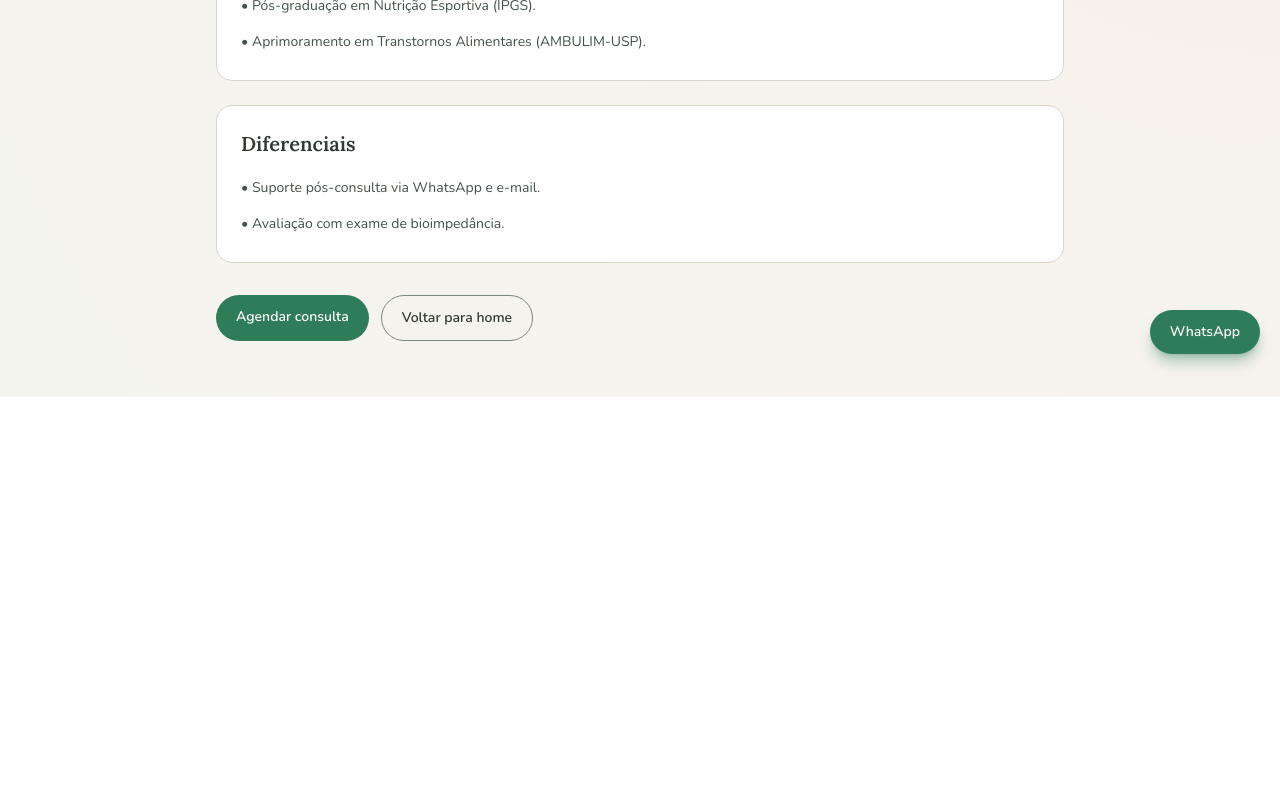
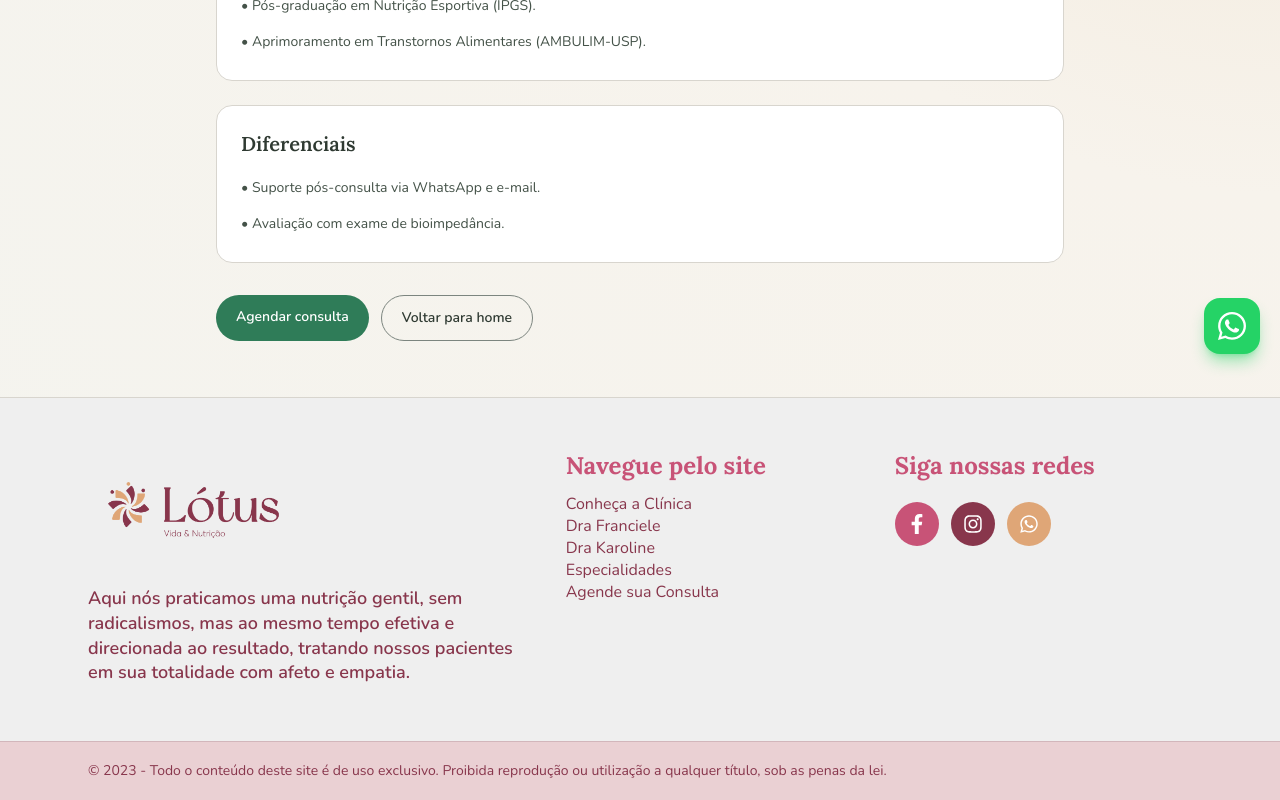
Before and after one commit to AriSilva94/lotusnutricao, a Next.js app: page /franciele-lucci in a window 1280 px wide. Shown: the part 426-1226 px from the top of the page. Before the commit the page ends 823 px from the top, so only its background shows below. Built offline with nearby package versions, Linux system fonts and the light colour scheme.

Commit message:
feat: create footer layout

```diff
--- a/app/layout.tsx
+++ b/app/layout.tsx
@@ -1,5 +1,6 @@
 import type { Metadata } from "next";
 import { Lora, Nunito } from "next/font/google";
+import { Footer } from "@/components/home/Footer";
 import { Header } from "@/components/Header";
 import { WhatsAppFloat } from "@/components/WhatsAppFloat";
 import "./globals.css";
@@ -30,6 +31,7 @@ export default function RootLayout({
       <body className={`${nunito.variable} ${lora.variable} antialiased`}>
         <Header />
         {children}
+        <Footer />
         <WhatsAppFloat />
       </body>
     </html>
--- a/app/page.tsx
+++ b/app/page.tsx
@@ -4,14 +4,11 @@ import { ContactSection } from "@/components/home/ContactSection";
 import { DoctorHighlightSection } from "@/components/home/DoctorHighlightSection";
 import { ExclusiveContentSection } from "@/components/home/ExclusiveContentSection";
 import { HeroSection } from "@/components/home/HeroSection";
-import { SiteFooter } from "@/components/home/SiteFooter";
 import { NutritionBannerSection } from "@/components/home/NutritionBannerSection";
 import { SpecialtiesSection } from "@/components/home/SpecialtiesSection";
 import { TestimonialsCarousel } from "@/components/TestimonialsCarousel";
 import {
-  clinicAddress,
   doctors,
-  socialLinks,
   specialties,
   testimonials,
   whatsappLink,
@@ -48,8 +45,6 @@ export default function Home() {
 
       <ContactSection whatsappLink={whatsappLink} />
       <ExclusiveContentSection />
-
-      <SiteFooter clinicAddress={clinicAddress} socialLinks={socialLinks} />
     </main>
   );
 }
--- a/components/WhatsAppFloat.tsx
+++ b/components/WhatsAppFloat.tsx
@@ -1,4 +1,5 @@
 import { whatsappLink } from "@/lib/site-data";
+import { FaWhatsapp } from "react-icons/fa";
 
 export function WhatsAppFloat() {
   return (
@@ -7,9 +8,9 @@ export function WhatsAppFloat() {
       target="_blank"
       rel="noreferrer"
       aria-label="Agendar consulta pelo WhatsApp"
-      className="fixed right-5 bottom-5 z-50 rounded-full bg-[#2f7c58] px-5 py-3 text-sm font-semibold text-white shadow-lg shadow-[#2f7c58]/40 hover:bg-[#256548]"
+      className="fixed right-5 bottom-5 z-50 inline-flex h-14 w-14 items-center justify-center rounded-2xl bg-[#25D366] text-white shadow-lg shadow-[#25D366]/45 transition-colors hover:bg-[#1ebe57]"
     >
-      WhatsApp
+      <FaWhatsapp aria-hidden="true" className="h-8 w-8" />
     </a>
   );
 }
--- /dev/null
+++ b/components/home/Footer.tsx
@@ -0,0 +1,114 @@
+import Image from "next/image";
+import Link from "next/link";
+import { FaFacebookF, FaInstagram, FaWhatsapp } from "react-icons/fa";
+import { socialLinks, whatsappLink } from "@/lib/site-data";
+
+const navItems = [
+  { label: "Conheça a Clínica", href: "/#aclinica" },
+  { label: "Dra Franciele", href: "/franciele-lucci" },
+  { label: "Dra Karoline", href: "/karoline-martins" },
+  { label: "Especialidades", href: "/#Trabalho" },
+  { label: "Agende sua Consulta", href: whatsappLink, external: true },
+];
+
+const socialItems = [
+  {
+    label: "Facebook",
+    href: socialLinks.facebook,
+    icon: FaFacebookF,
+    bgClass: "bg-lotus-rose-500",
+  },
+  {
+    label: "Instagram",
+    href: socialLinks.instagram,
+    icon: FaInstagram,
+    bgClass: "bg-lotus-burgundy",
+  },
+  {
+    label: "WhatsApp",
+    href: whatsappLink,
+    icon: FaWhatsapp,
+    bgClass: "bg-lotus-gold",
+  },
+];
+
+export function Footer() {
+  return (
+    <footer className="border-t border-lotus-border bg-[#efefef] text-lotus-burgundy">
+      <div className="mx-auto grid w-full max-w-6xl gap-10 px-4 py-14 sm:px-6 md:grid-cols-[1.5fr_1fr_1fr] md:gap-8">
+        <div>
+          <Link href="/" aria-label="Ir para início">
+            <Image
+              src="/assets/img/lotusnutricao-logo.png"
+              alt="Lótus Vida & Nutrição"
+              width={360}
+              height={114}
+              className="h-24 w-auto sm:h-28"
+            />
+          </Link>
+
+          <p className="mt-5 max-w-120 text-base leading-snug font-semibold text-lotus-burgundy sm:text-lg">
+            Aqui nós praticamos uma nutrição gentil, sem radicalismos, mas ao
+            mesmo tempo efetiva e direcionada ao resultado, tratando nossos
+            pacientes em sua totalidade com afeto e empatia.
+          </p>
+        </div>
+
+        <div>
+          <h3 className="text-base leading-none font-bold text-lotus-rose-500 sm:text-[1.5rem]">
+            Navegue pelo site
+          </h3>
+          <ul className="mt-4 space-y-0.5 text-xl leading-tight sm:text-[1.9rem]">
+            {navItems.map((item) => (
+              <li key={item.label}>
+                <Link
+                  href={item.href}
+                  target={item.external ? "_blank" : undefined}
+                  rel={item.external ? "noreferrer" : undefined}
+                  className="block text-base leading-tight transition-colors hover:text-lotus-rose-500"
+                >
+                  {item.label}
+                </Link>
+              </li>
+            ))}
+          </ul>
+        </div>
+
+        <div>
+          <h3 className="text-base leading-none font-bold text-lotus-rose-500 sm:text-[1.5rem]">
+            Siga nossas redes
+          </h3>
+          <ul className="mt-6 flex items-center gap-3">
+            {socialItems.map((item) => {
+              const Icon = item.icon;
+
+              return (
+                <li key={item.label}>
+                  <Link
+                    href={item.href}
+                    target="_blank"
+                    rel="noreferrer"
+                    aria-label={item.label}
+                    className={`inline-flex h-11 w-11 items-center justify-center rounded-full text-white transition-transform hover:-translate-y-0.5 ${item.bgClass}`}
+                  >
+                    <Icon aria-hidden="true" className="h-5 w-5" />
+                  </Link>
+                </li>
+              );
+            })}
+          </ul>
+        </div>
+      </div>
+
+      <div className="border-t border-[#d2b6bb] bg-[#ead0d3]">
+        <div className="mx-auto flex w-full max-w-6xl flex-col gap-3 px-4 py-5 text-sm leading-tight text-lotus-burgundy sm:px-6 md:flex-row md:items-center md:justify-between">
+          <p>
+            &copy; 2023 - Todo o conteúdo deste site é de uso exclusivo.
+            Proibida reprodução ou utilização a qualquer título, sob as penas da
+            lei.
+          </p>
+        </div>
+      </div>
+    </footer>
+  );
+}
--- a/components/home/SiteFooter.tsx
+++ /dev/null
@@ -1,25 +0,0 @@
-import type { SocialLinks } from "@/components/home/types";
-
-type SiteFooterProps = {
-  clinicAddress: string;
-  socialLinks: SocialLinks;
-};
-
-export function SiteFooter({ clinicAddress, socialLinks }: SiteFooterProps) {
-  return (
-    <footer className="mt-14 border-t border-[#d8d5ce] py-8 text-sm text-[#3f4f45]">
-      <p>{clinicAddress}</p>
-      <p className="mt-2">
-        Instagram:{" "}
-        <a className="underline" href={socialLinks.instagram}>
-          @clinicalotusjundiai
-        </a>
-        {" | "}
-        Facebook:{" "}
-        <a className="underline" href={socialLinks.facebook}>
-          Clínica Lótus
-        </a>
-      </p>
-    </footer>
-  );
-}
--- a/lib/site-data.ts
+++ b/lib/site-data.ts
@@ -31,8 +31,8 @@ export const clinicAddress =
   "Rua Hilda Del Nero Bisquolo, 102, Sala 708, Jundiaí - SP";
 
 export const socialLinks = {
-  instagram: "https://www.instagram.com/clinicalotusjundiai",
-  facebook: "https://www.facebook.com/clinicalotusjundiai",
+  instagram: "http://instagram.com/clinicalotusjundiai",
+  facebook: "https://web.facebook.com/profile.php?id=100084080512664",
 };
 
 export const specialties: Specialty[] = [
```
